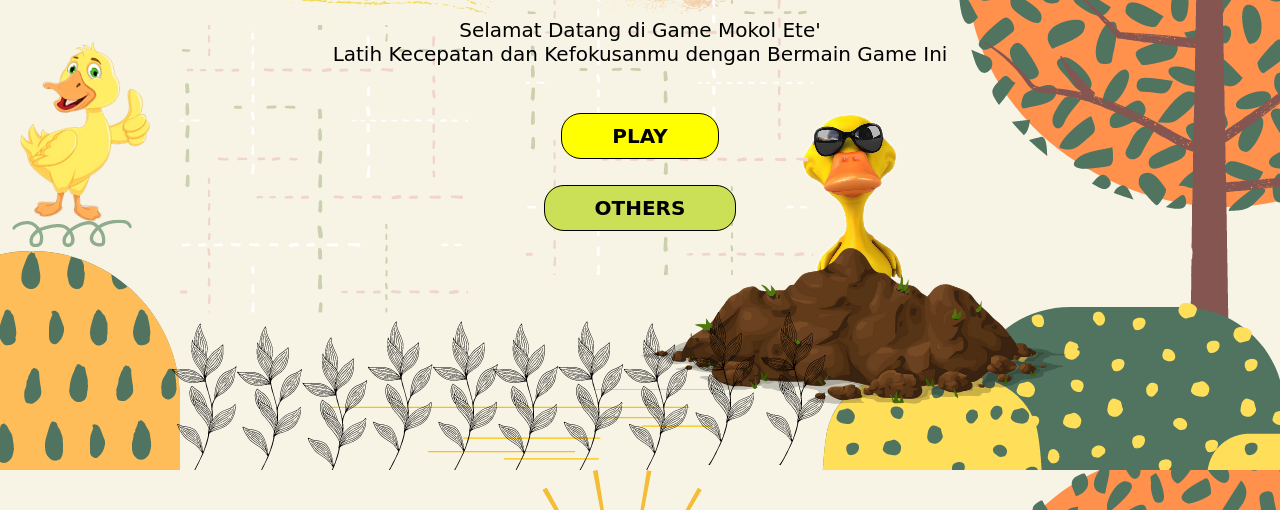
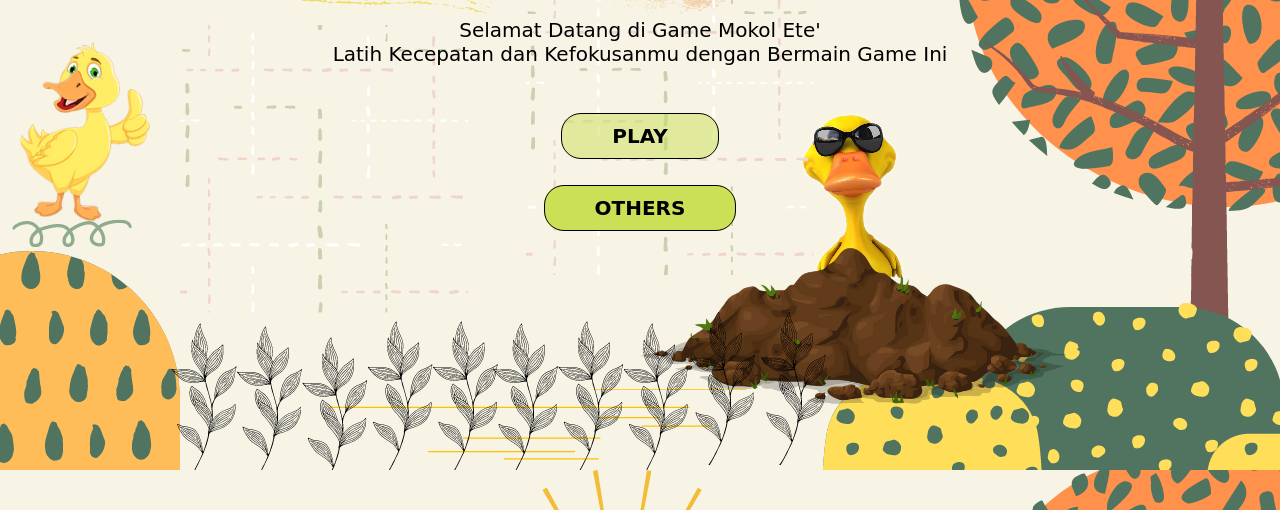
Before and after one commit to Projek-Game-DPW/Pukul-Karakter, a plain HTML site: page LandingPage.html in a window 1280 px wide. In both pictures the pointer is over the link "PLAY". Shown: the part 250-760 px from the top of the page. Drawn offline with Linux system fonts and the light colour scheme.

Commit message:
Update LandingPage.html
mengubah warna background hover a

```diff
--- a/LandingPage.html
+++ b/LandingPage.html
@@ -37,7 +37,7 @@
                 cursor: pointer;
             }
             .content a:hover{
-                background: yellow;
+                background: rgb(204, 224, 87, 0.5);
             }
             .footer{
                 text-align: center;
```
